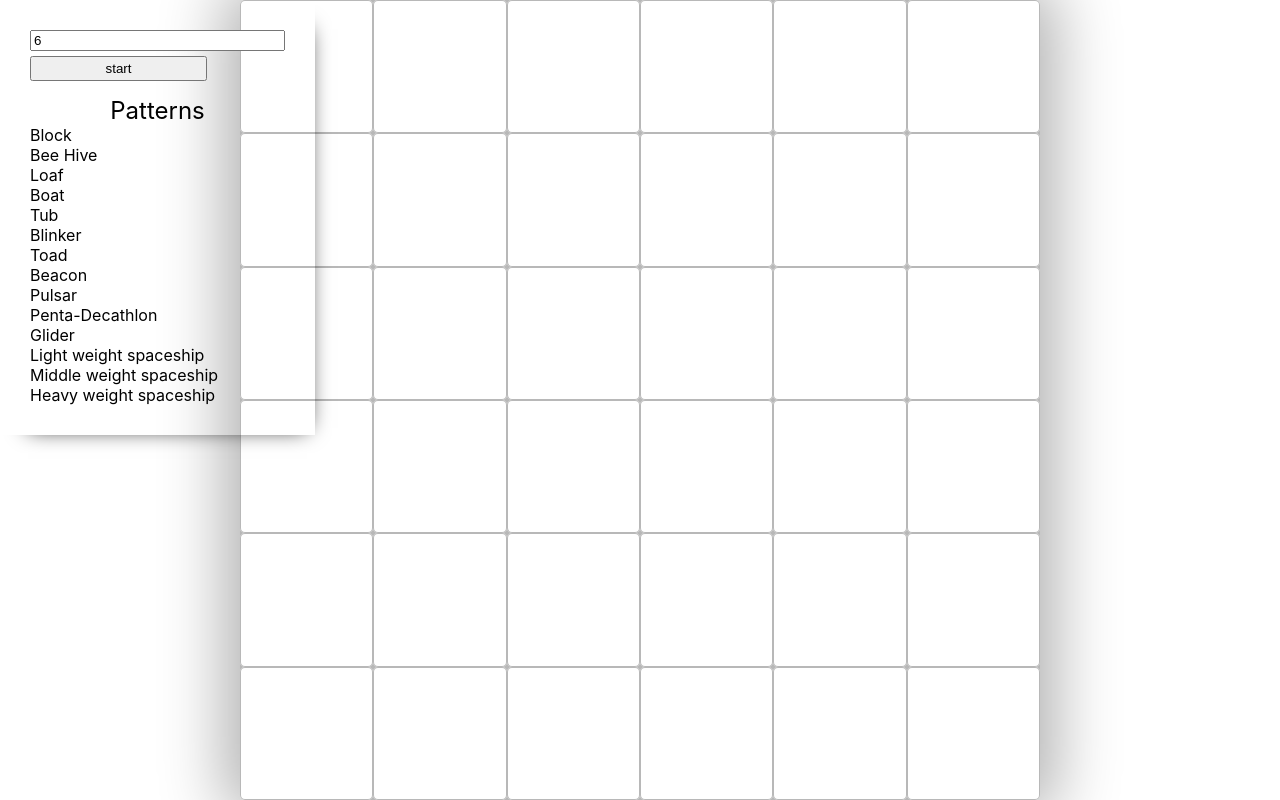
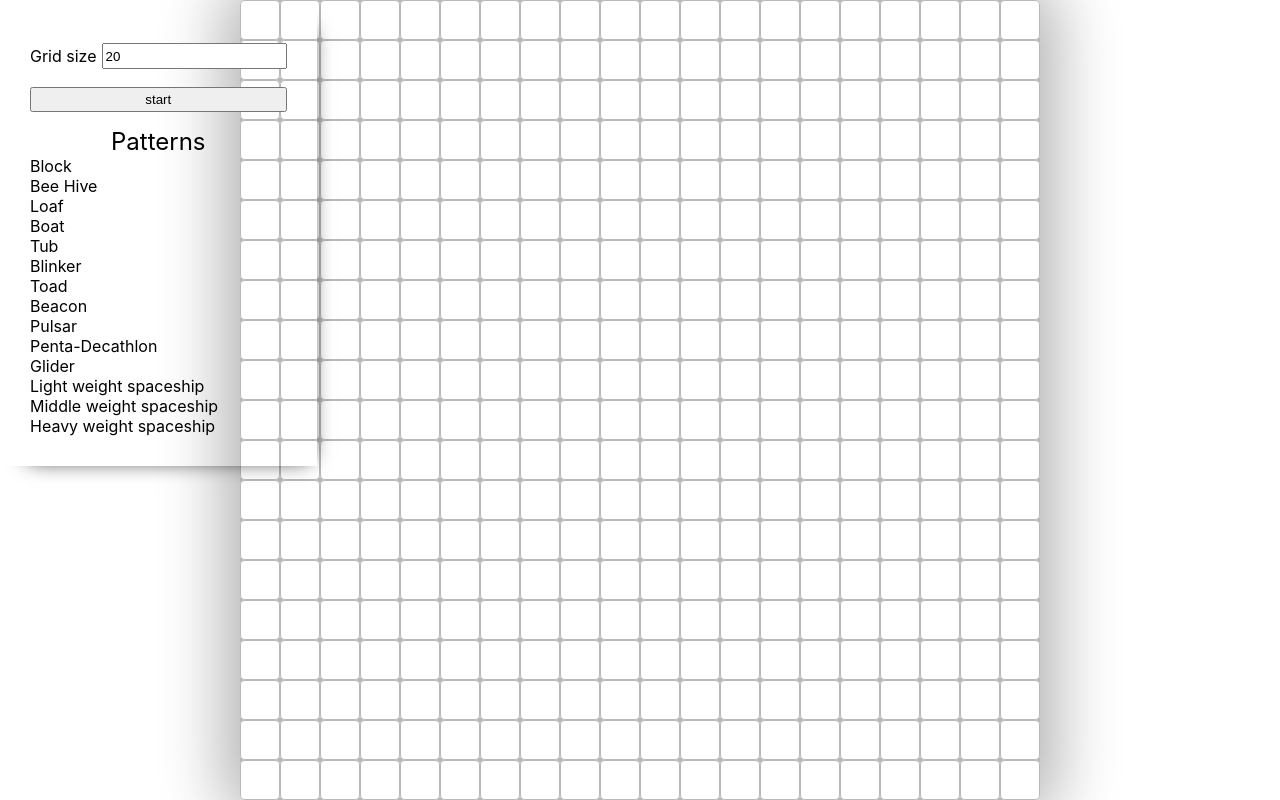
Before and after one commit to mohbens/game-of-life_jeu-de-la-vie, a React (Create React App) app: page / in a window 1280 px wide. Built offline with nearby package versions, Linux system fonts and the light colour scheme.

Commit message:
header changes

```diff
--- a/src/components/Home/Index.jsx
+++ b/src/components/Home/Index.jsx
@@ -18,9 +18,9 @@ function Home() {
     [0, 0, 0, 0, 0, 0],
     [0, 0, 0, 0, 0, 0],
   ]
-  const [gridSize, setGridSize] = useState(initValues.length)
+  const [gridSize, setGridSize] = useState(20)
 
-  var [gridValues, setGridValues] = useState(initValues)
+  var [gridValues, setGridValues] = useState(Resize(initValues, 20))
 
   const startStop = () => {
     activate(!active)
@@ -118,6 +118,8 @@ function Home() {
   return (
     <div className="home">
       <div className="header">
+        <div className="gridSize">
+          <p>Grid size </p>
           <input
             id="input"
             type="number"
@@ -125,6 +127,7 @@ function Home() {
             value={gridSize}
             step="2"
           />
+        </div>
         <button className="btn" onClick={startStop}>
           {active ? "stop" : "start"}
         </button>
--- a/src/components/Home/style.scss
+++ b/src/components/Home/style.scss
@@ -11,10 +11,15 @@
   justify-content: center;
   max-height: 90vh;
 }
+.gridSize {
+  display: flex;
 
+  align-items: center;
+  justify-content: space-between;
+}
 .btn {
   height: 25px;
-  width: 177px;
+  width: auto;
   margin-top: 5px;
 }
 .patternImg {
@@ -24,6 +29,11 @@
   border: dashed;
 
   width: 50px;
+}
+#input {
+  width: auto;
+  height: 20px;
+  margin-left: 5px;
 }
 
 .onePattern {
```
Lines whose indentation alone changed are shown as unchanged.
